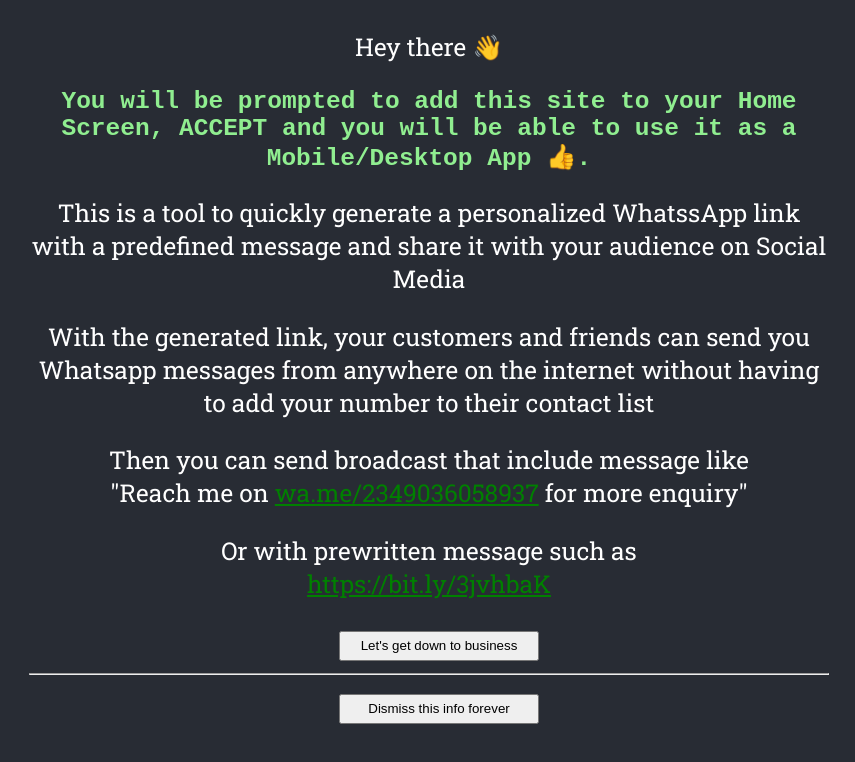
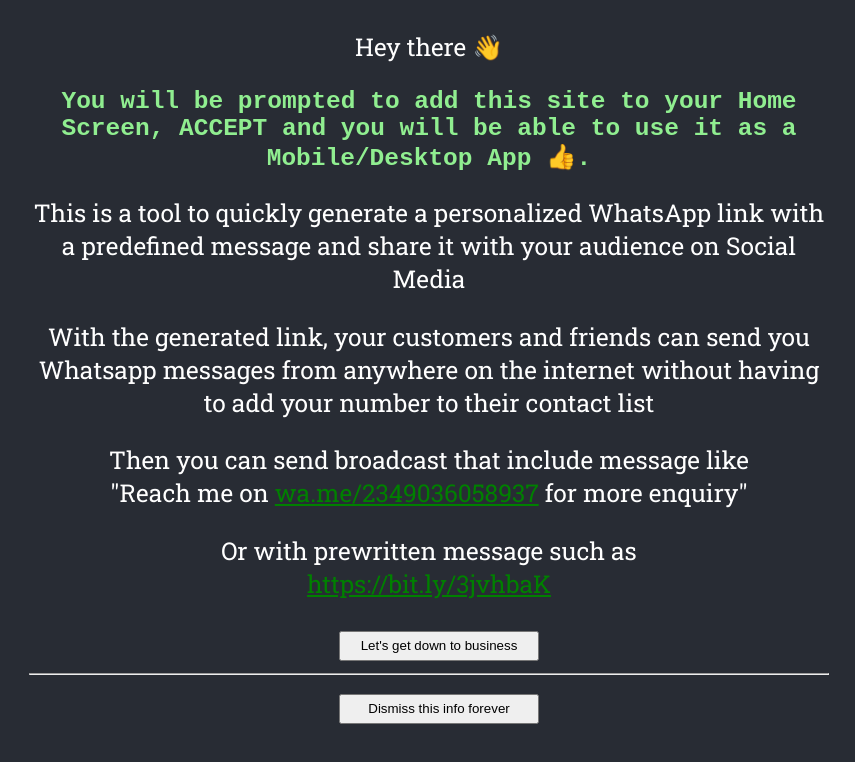
Before and after one commit to abdulloooh/wa-link, a React (Create React App) app: page / in a window 1280 px wide. Shown: the top 762 px of the page, without its empty margins (211-1066 px from the left). Built offline with nearby package versions, Linux system fonts and the light colour scheme; no server answers; what raven-js would draw is missing.

Commit message:
typo fixed

```diff
--- a/src/component/info.jsx
+++ b/src/component/info.jsx
@@ -15,8 +15,8 @@
           you will be able to use it as a Mobile/Desktop App 👍.
         </p>
         <p>
-          This is a tool to quickly generate a personalized WhatssApp link with
-          a predefined message and share it with your audience on Social Media
+          This is a tool to quickly generate a personalized WhatsApp link with a
+          predefined message and share it with your audience on Social Media
         </p>
         <p>
           With the generated link, your customers and friends can send you
```
